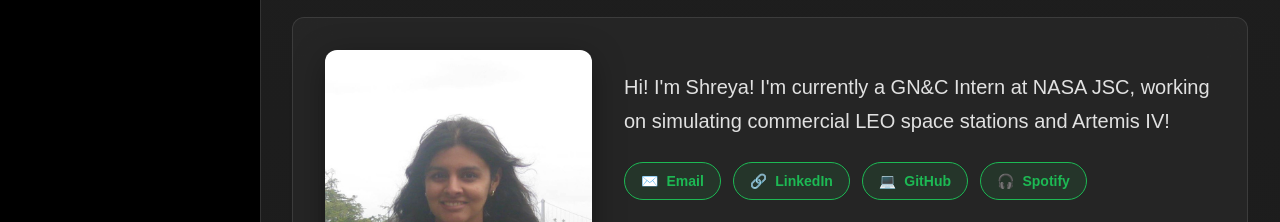
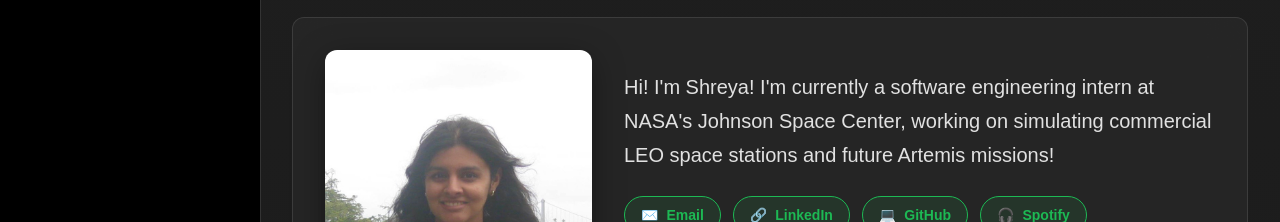
Before and after one commit to sn82978/sn82978.github.io, a React (Vite) app in the folder personal-site/: page / in a window 1280 px wide. Shown: the part 443-665 px from the top of the page. Built offline with nearby package versions, Linux system fonts and the light colour scheme.

Commit message:
updatd about me and song

```diff
--- a/personal-site/src/App.jsx
+++ b/personal-site/src/App.jsx
@@ -559,7 +559,7 @@ function HomePage() {
           {/* About blurb: 75% width originally */}
           <div style={{ flex: "1 1 70%", marginLeft: 32 }}>
             <div style={{ color: "#e1e1e1", fontSize: 20, lineHeight: 1.7, marginBottom: 24 }}>
-              <p>Hi! I'm Shreya! I'm currently a GN&C Intern at NASA JSC, working on simulating commercial LEO space stations and Artemis IV!</p>
+              <p>Hi! I'm Shreya! I'm currently a software engineering intern at NASA's Johnson Space Center, working on simulating commercial LEO space stations and future Artemis missions!</p>
             </div>
 
             {/* Contacts Section */}
@@ -614,8 +614,8 @@ function HomePage() {
                 border: "1px solid rgba(255,255,255,0.1)"
               }}>
                 <iframe
-                // https://open.spotify.com/track/6M14BiCN00nOsba4JaYsHW?si=4da0622f76404ccf
-                  src="https://open.spotify.com/embed/track/6M14BiCN00nOsba4JaYsHW?si=4da0622f76404ccf?si=c71ef085644746bb?utm_source=generator&theme=0"
+                // https://open.spotify.com/track/6B73XdLNx7jY8pNmiT6QMr?si=2cf925a9704947b0
+                  src="https://open.spotify.com/embed/track/6B73XdLNx7jY8pNmiT6QMr?si=2cf925a9704947b0?si=c71ef085644746bb?utm_source=generator&theme=0"
                   width="100%"
                   height="152"
                   frameBorder="0"
```
